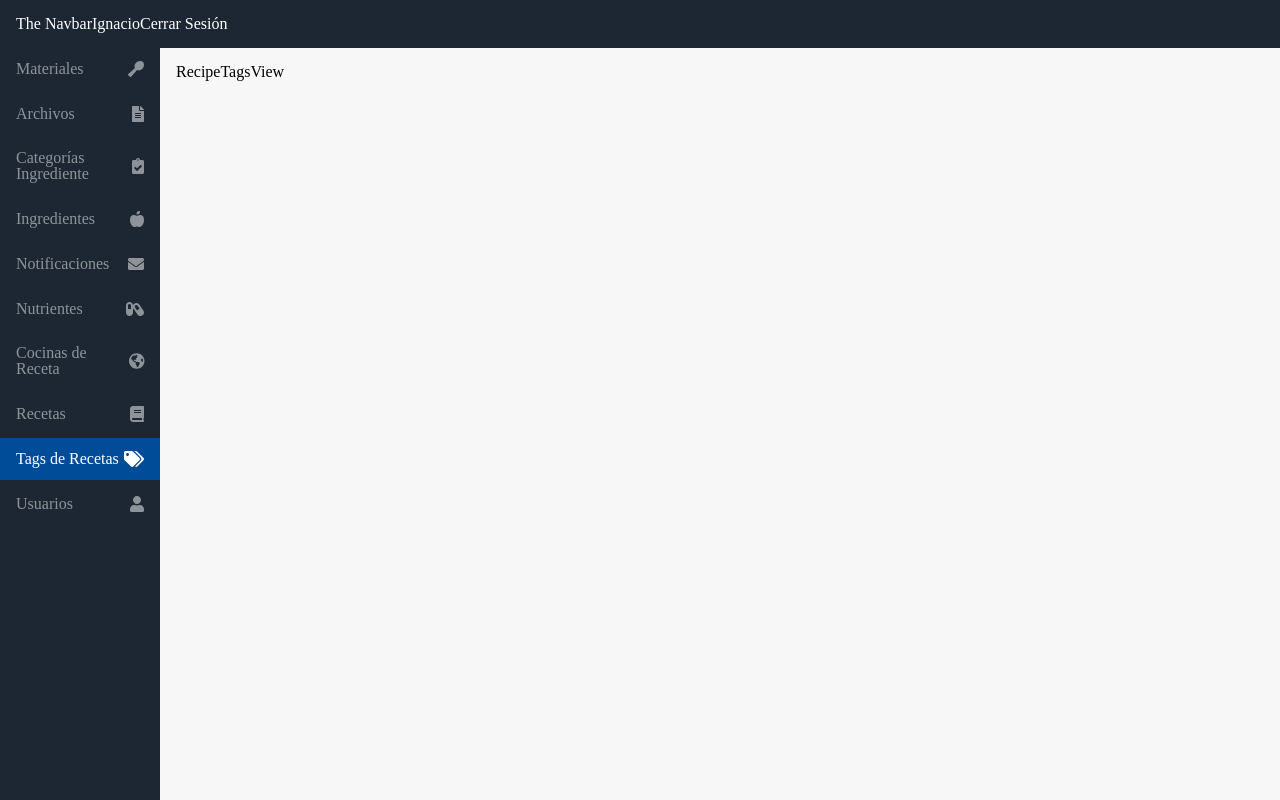
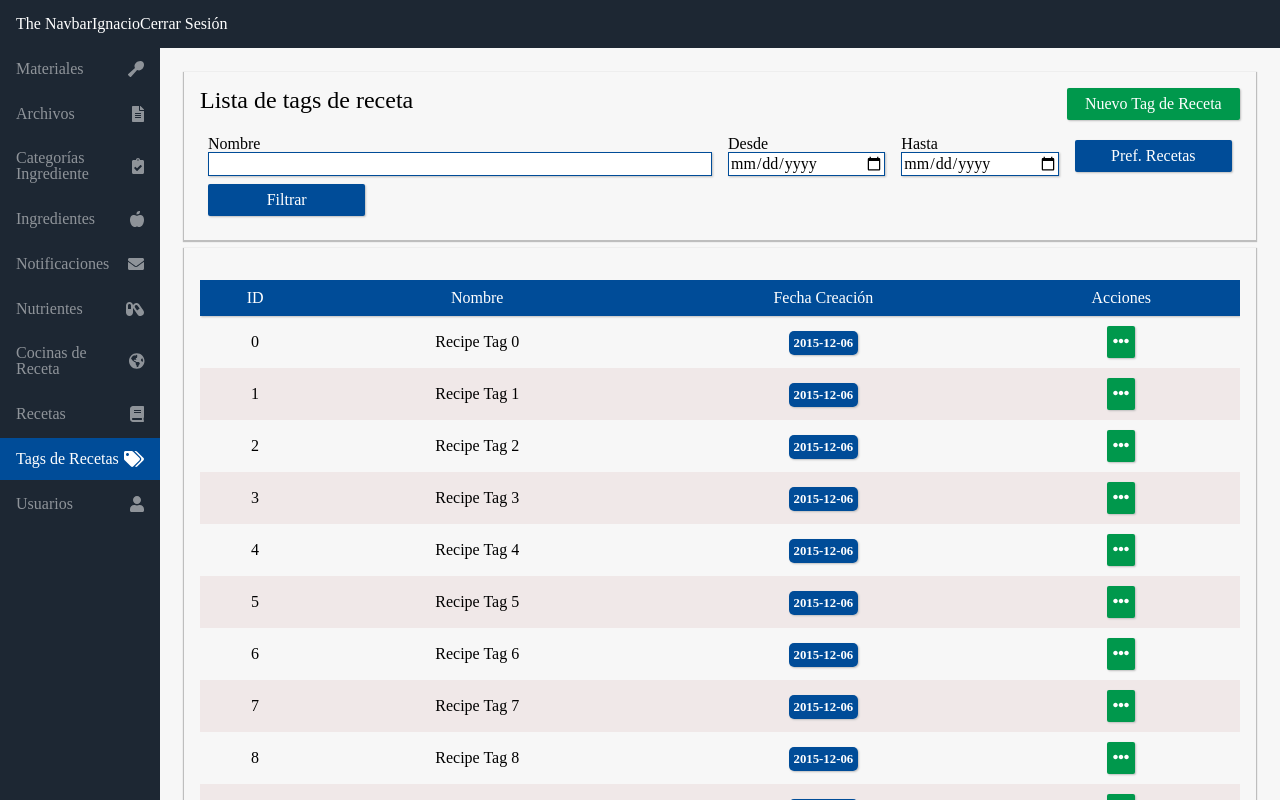
Before and after one commit to Jibaru/cooking-app-admin, a Vue app: page /tags-recetas in a window 1280 px wide. Shown: the top 800 px of the page. Built offline with nearby package versions, Linux system fonts and the light colour scheme; a web font is replaced by a local one.

Commit message:
Added template, logic, components

```diff
--- a/src/views/home/views/RecipeTagsView.vue
+++ b/src/views/home/views/RecipeTagsView.vue
@@ -1,3 +1,72 @@
 <template>
-  <h1>RecipeTagsView</h1>
+  <base-card>
+    <template #header>
+      <div class="row">
+        <div class="col-12 col-sm-12 col-md-8 col-lg-10">
+          <h1>Lista de tags de receta</h1>
+        </div>
+        <base-button
+          type="button"
+          color="success"
+          @click="toggleCreateRecipeTagModal"
+          class="col-12 col-sm-12 col-md-4 col-lg-2"
+        >
+          Nuevo Tag de Receta
+        </base-button>
+      </div>
+    </template>
+    <recipe-tags-filter @filter="searchRecipeTags" />
+  </base-card>
+  <base-card>
+    <recipe-tags-table />
+  </base-card>
+  <base-modal
+    title="Nueve Tag de Receta"
+    :open="isCreateRecipeTagModalOpen"
+    @close="toggleCreateRecipeTagModal"
+  >
+    <create-recipe-tag-form @submit-create="closeModalAndCreateRecipeTag" />
+  </base-modal>
 </template>
+<script>
+import RecipeTagsFilter from "@/components/app/recipe-tag/list/filter/RecipeTagsFilter";
+import RecipeTagsTable from "@/components/app/recipe-tag/list/table/RecipeTagsTable";
+import CreateRecipeTagForm from "@/components/app/recipe-tag/forms/CreateRecipeTagForm";
+
+export default {
+  components: {
+    RecipeTagsFilter,
+    RecipeTagsTable,
+    CreateRecipeTagForm,
+  },
+  data() {
+    return {
+      isCreateRecipeTagModalOpen: false,
+    };
+  },
+  methods: {
+    toggleCreateRecipeTagModal() {
+      this.isCreateRecipeTagModalOpen = !this.isCreateRecipeTagModalOpen;
+    },
+    searchRecipeTags(filters) {
+      // TODO: Search Recipe Tags
+      console.log(filters);
+    },
+    closeModalAndCreateRecipeTag(recipeTagData) {
+      this.toggleCreateRecipeTagModal();
+      // TODO: Create Recipe Tag
+      console.log(recipeTagData);
+    },
+  },
+};
+</script>
+<style lang="scss" scoped>
+@include form-group;
+@include responsive-grid;
+@include layout;
+
+h1 {
+  font-size: 1.5rem;
+  font-weight: 300;
+}
+</style>
```
